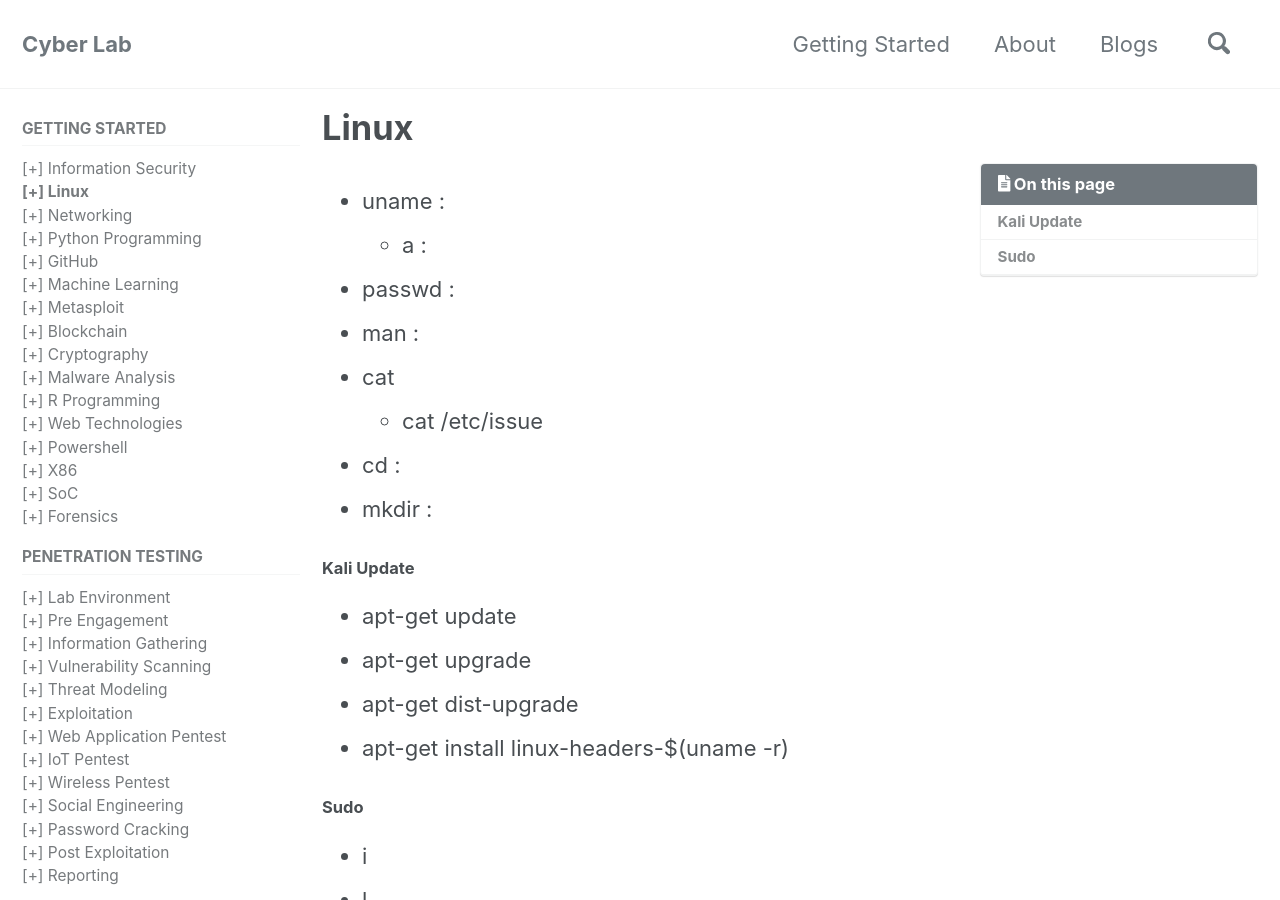
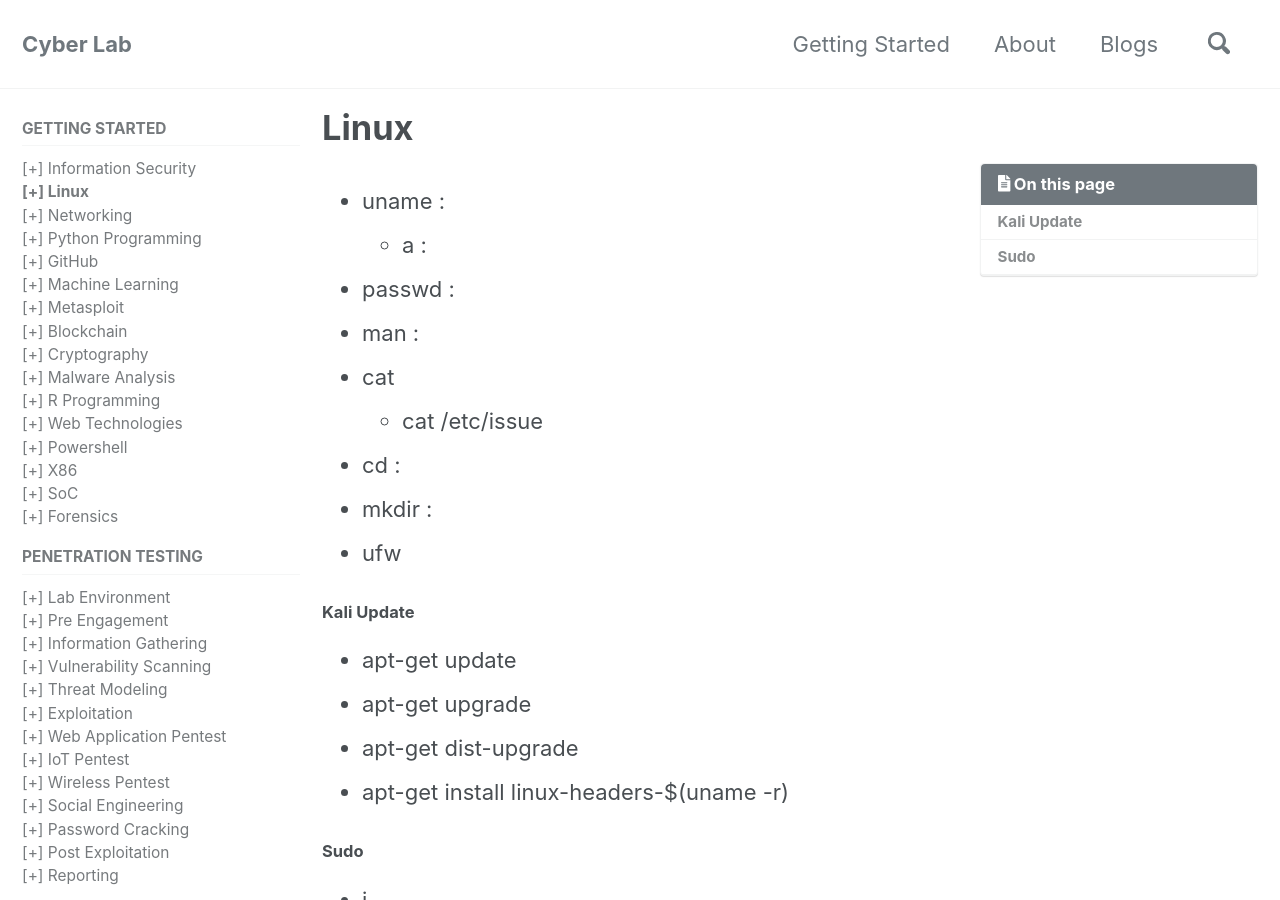
Before and after one commit to mohareti/cyberlab, a Jekyll site: the page built from _docs/02_linux-101.md, in a window 1280 px wide and 900 px high. Built offline with Jekyll 4.4.1, drawn with Linux system fonts in a browser that asks for light colours; cached includes are drawn as plain includes; nearby versions of some CDN libraries.

Commit message:
Update 02_linux-101.md

```diff
--- a/_docs/02_linux-101.md
+++ b/_docs/02_linux-101.md
@@ -11,7 +11,7 @@ toc: true
   - cat /etc/issue
 - cd :
 - mkdir :
-
+- ufw
 
 ##### Kali Update
 - apt-get update
```
